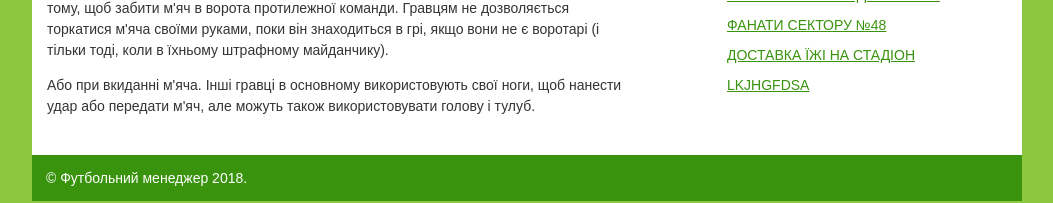
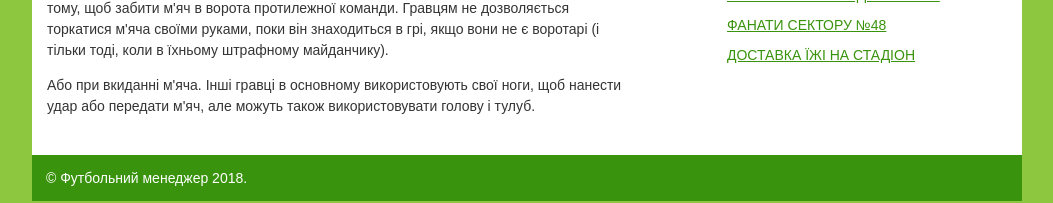
Before and after one commit to ilysha10/bandit, a plain HTML site: page index.html in a window 1280 px wide. Shown: the part 526-729 px from the top of the page, without its empty margins (113-1166 px from the left). Drawn offline with Linux system fonts and the light colour scheme.

Commit message:
menu fix

```diff
--- a/index.html
+++ b/index.html
@@ -42,7 +42,6 @@
                     <li><a href="#">Приватний менеджер Вася</a></li>
                     <li><a href="#"> Фанати сектору №48</a></li>
                     <li><a href="#">Доставка їжі на стадіон</a></li>
-                    <li><a href="#">lkjhgfdsa</a></li>
                 </ul>
             </div>
         </div>
```
